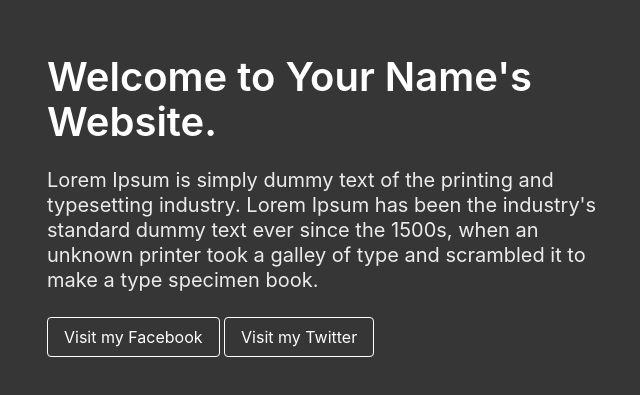
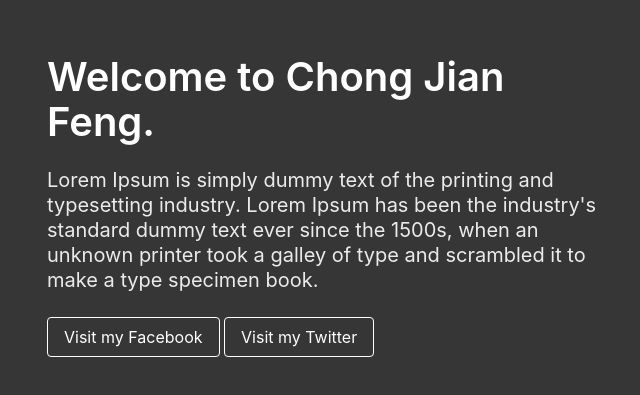
Before and after one commit to jeffvelilengzai/chongjf.github.io, a plain HTML site: page index.html in a window 1280 px wide. Shown: the part 195-590 px from the top of the page, without its empty margins (311-951 px from the left). Drawn offline with nearby package versions, Linux system fonts and the light colour scheme.

Commit message:
Update index.html

```diff
--- a/index.html
+++ b/index.html
@@ -13,7 +13,7 @@
             <div class="columns is-vcentered is-centered">
                 <div class="column is-6">
                     <div class="block">
-                        <h1 class="title is-2">Welcome to Your Name's Website.</h1>
+                        <h1 class="title is-2">Welcome to Chong Jian Feng.</h1>
                     </div>
                     <div class="block">
                         <h2 class="subtitle">Lorem Ipsum is simply dummy text of the printing and typesetting industry. Lorem Ipsum has been the industry's standard dummy text ever since the 1500s, when an unknown printer took a galley of type and scrambled it to make a type specimen book.<br>
```
